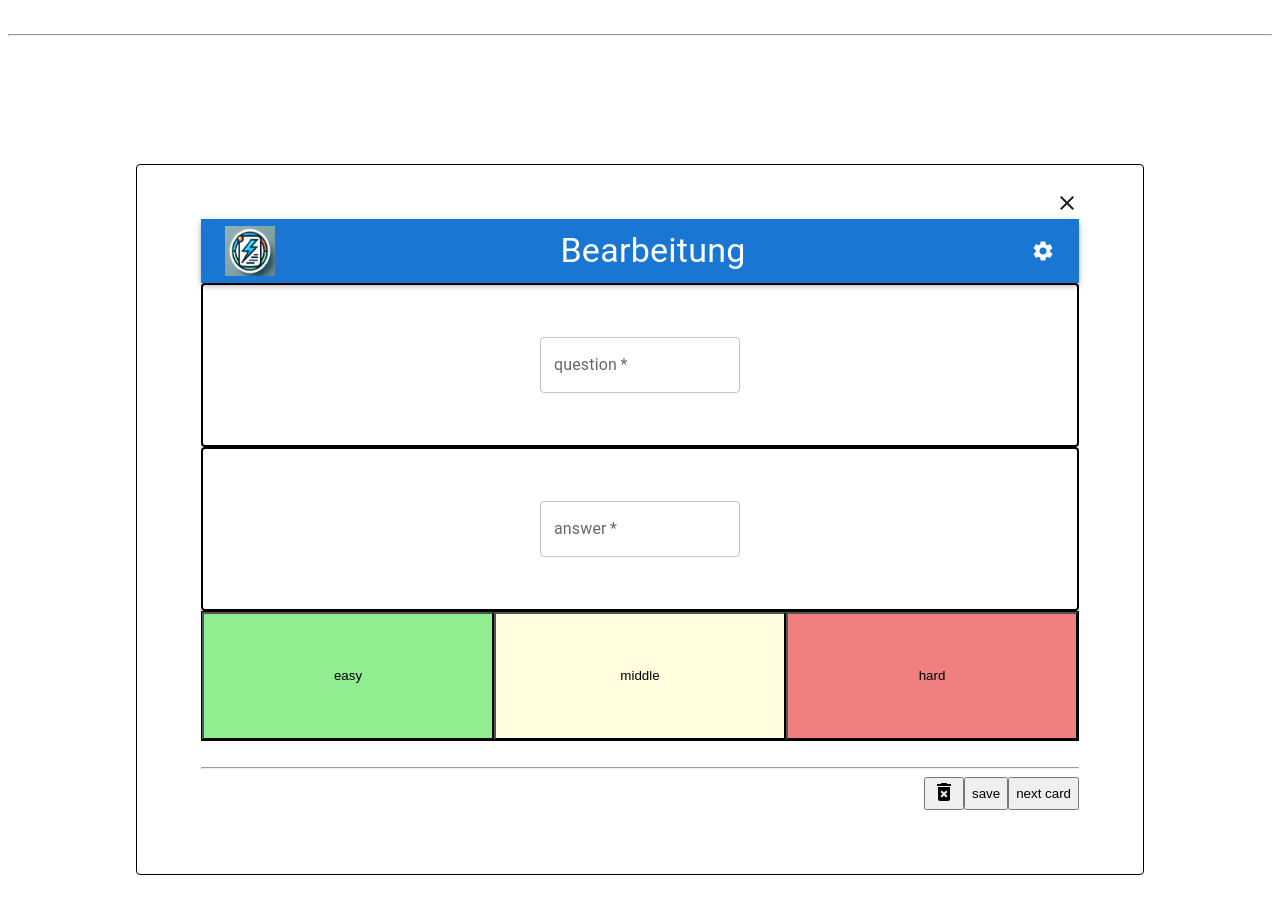
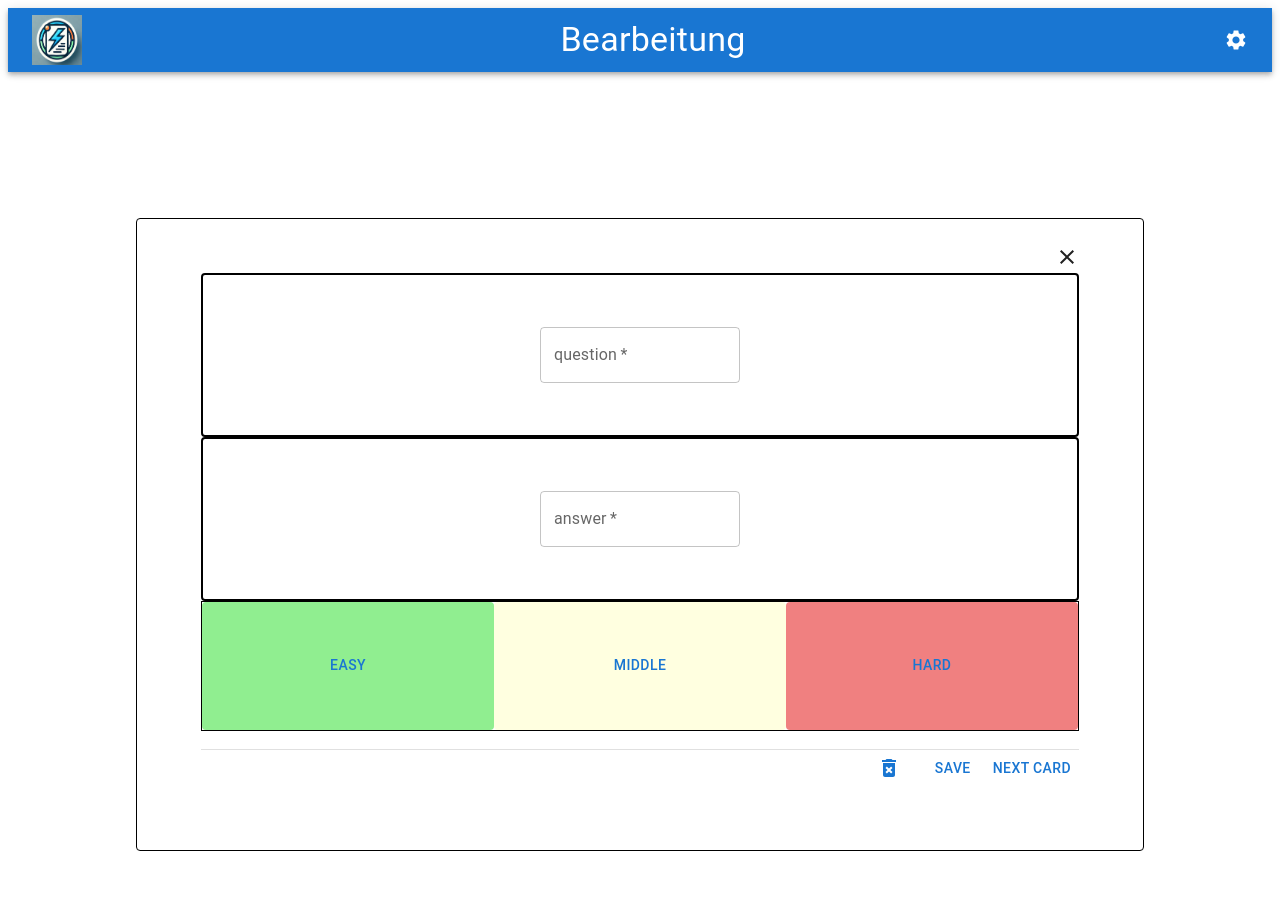
Before and after one commit to Matthiasbit/ikna, a Next.js app in the folder Frontend/: page /createCard in a window 1280 px wide. Shown: the top 914 px of the page. Built offline with nearby package versions, Linux system fonts and the light colour scheme.

Commit message:
pull request Kommentare

```diff
--- a/Frontend/src/pages/createCard.tsx
+++ b/Frontend/src/pages/createCard.tsx
@@ -1,41 +1,38 @@
 import DeleteForeverIcon from '@mui/icons-material/DeleteForever';
-import {ChangeEvent, useState} from "react";
+import {useState} from "react";
 import * as React from 'react';
 import Box from '@mui/material/Box';
 import TextField from '@mui/material/TextField';
 import Card from "@mui/material/Card";
 import CloseIcon from '@mui/icons-material/Close';
 import Header from "@/Components/Header";
+import {Button, Divider} from "@mui/material";
 
 
+export default function CreateCard() {
 
-const Body = () => {
-    const [questionValue, setQuestionValue] = useState('')
-    // const [question, setQuestion] = useState('')
-    const [answerValue, setAnswerValue] = useState('')
-    // const [answer, setAnswer] = useState('')
+    const [question, setQuestion] = useState('')
+    const [answer, setAnswer] = useState('')
 
-    const getQuestion = (event: ChangeEvent<HTMLInputElement>) => {
-        setQuestionValue(event.target.value)
-    }
-    const getAnswer = (event: ChangeEvent<HTMLInputElement>) => {
-        setAnswerValue(event.target.value)
-    }
-    /* const handleSave = () => {
-         // setQuestion(questionValue)
-         // setAnswer(answerValue)
-         setQuestionValue('')
-         setAnswerValue('')
-     }*/
+    console.log(question, answer) // TODO: API call an Backend
 
     return (
         <>
-            <Header text="Bearbeitung" />
+            <Header text="Bearbeitung"/>
+            <br/>
+            <Card variant={'outlined'}
+                  style={{
+                      textAlign: 'center',
+                      border: '1px solid black',
+                      margin: '10vw',
+                      padding: '5vw',
+                      paddingTop: '2vw'
+                  }}>
+                <Box style={{textAlign: 'right'}}> <CloseIcon/> </Box>
                 <Box component="form"
                      sx={{'& .MuiTextField-root': {m: 1, width: '25ch'}}}
                      noValidate
                      autoComplete="off">
-                <div>
                     <Card variant={'outlined'} style={{
                         border: '2px solid black',
                         minWidth: '10vw',
@@ -46,12 +43,10 @@ const Body = () => {
                             required
                             id="outlined-required"
                             label={'question'}
-                            value={questionValue}
-                            onChange={getQuestion}
+                            value={question}
+                            onChange={(event) => setQuestion(event.target.value)}
                         />
                     </Card>
-                </div>
-                <div>
                     <Card variant={'outlined'} style={{
                         border: '2px solid black',
                         minWidth: '10vw',
@@ -62,63 +57,33 @@ const Body = () => {
                             required
                             id="outlined-required"
                             label="answer"
-                            value={answerValue}
-                            onChange={getAnswer}
+                            value={answer}
+                            onChange={(event) => setAnswer(event.target.value)}
                         />
                     </Card>
-                </div>
                 </Box>
-            {/* TODO: possibility of categorising */}
-
                 <Box style={{display: 'flex', justifyContent: 'center', border: '1px solid black'}}>
-                <button style={{width: '33.33%', backgroundColor: 'lightgreen', height: '10vw'}}> easy</button>
-                <button style={{width: '33.33%', backgroundColor: 'lightyellow', height: '10vw'}}> middle</button>
-                <button style={{width: '33.33%', backgroundColor: 'lightcoral', height: '10vw'}}> hard</button>
+                    <Button style={{width: '33.33%', backgroundColor: 'lightgreen', height: '10vw'}}> easy</Button>
+                    <Button style={{width: '33.33%', backgroundColor: 'lightyellow', height: '10vw'}}> middle</Button>
+                    <Button style={{width: '33.33%', backgroundColor: 'lightcoral', height: '10vw'}}> hard</Button>
                 </Box>
                 <br/>
-            {/*
-             TODO: delete this save button and the answers (was just to check if it works)
-            <button onClick={handleSave}> Save</button>
-             save mot to show the input but so save the whole card
-            <p> saved question: {question} </p>
-            <p> saved answer: {answer} </p>
-*/}
+
+                <Divider/>
+
+                <div style={{display: 'flex', justifyContent: 'flex-end'  /*,border: '1px solid black'*/}}>
+                    <div style={{display: 'flex'}}>
+                        <Button><DeleteForeverIcon/></Button>
+                        {/*TODO: ask if sure to delete?*/}
+                    </div>
+                    <div style={{display: 'flex'}}>
+                        <Button> save</Button>
+                        {/*TODO: saveCardInSet*/}
+                        <Button> next card</Button>
+                        {/*TODO: saveCardInSet + opens new empty form */}
+                    </div>
+                </div>
+            </Card>
         </>
     )
 }
-
-const Bottom = () => {
-    return (
-        <div style={{display: 'flex', justifyContent: 'flex-end'  /*,border: '1px solid black'*/}}>
-            <div style={{display: 'flex'}}>
-                <button><DeleteForeverIcon/></button>
-                {/*TODO: delete card from set*/}{/*TODO: ask question if sure to delete??*/}
-            </div>
-            <div style={{display: 'flex'}}>
-                <button> save</button>
-                {/*TODO: setQuestionValue(''), setAnswerValue(''), saveCardInSet*/}
-                <button> next card</button>
-                {/*TODO: saveCardInSet + opens new empty form */}
-            </div>
-        </div>
-    )
-}
-
-
-const CreateCard = () => {
-    return (
-        <div style={{textAlign: 'center'}}>
-            <br/>
-
-            <hr/>
-            <Card variant={'outlined'}
-                  style={{border: '1px solid black', margin: '10vw', padding: '5vw', paddingTop: '2vw'}}>
-                <Box style={{textAlign: 'right'}}> <CloseIcon/> </Box>
-                <Body/>
-                <hr/>
-                <Bottom/>
-            </Card>
-        </div>
-    )
-}
-export default CreateCard
```
Lines whose indentation alone changed are shown as unchanged.
